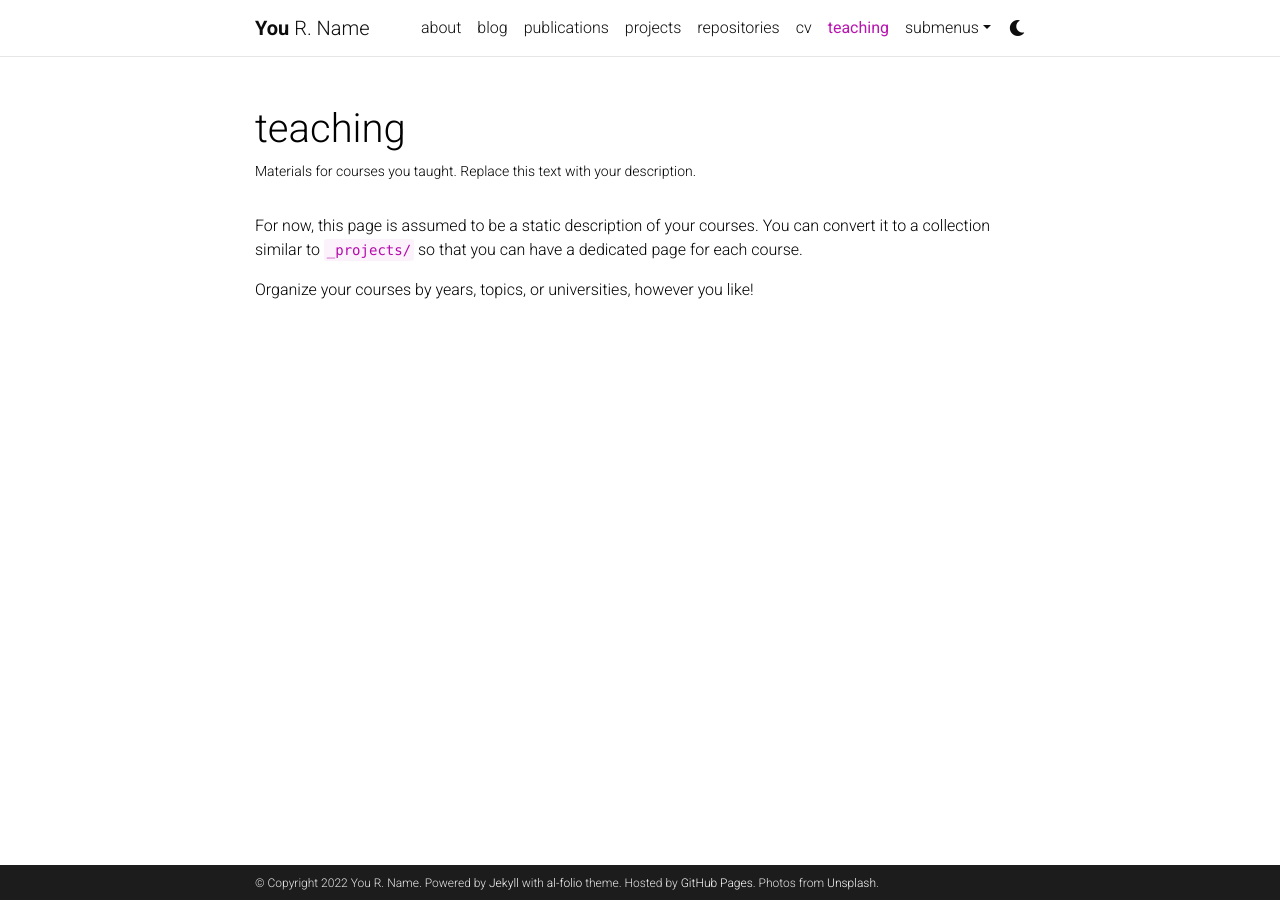
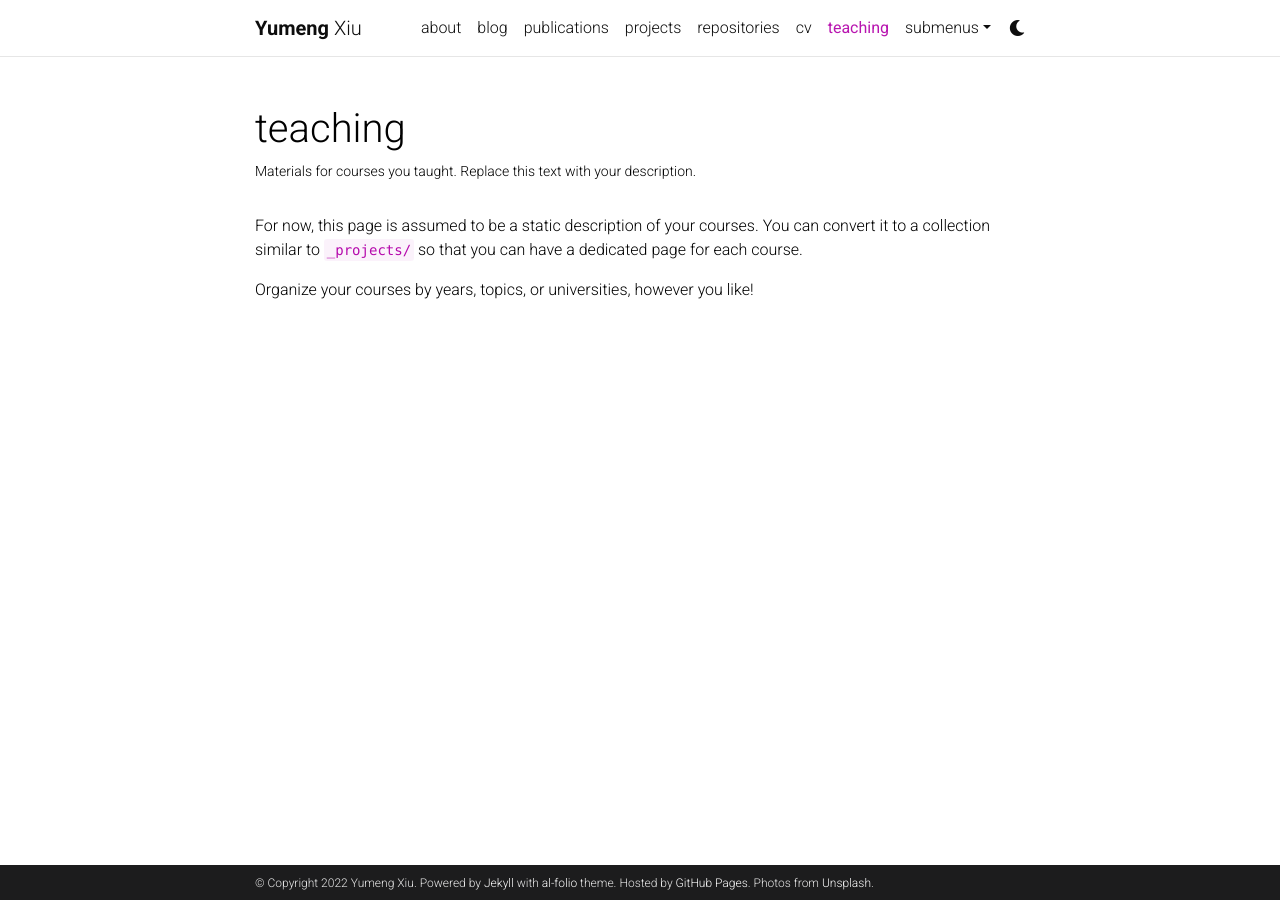
Before and after one commit to YumengXiu/yumengxiu.github.io, a Jekyll site: the page built from _pages/teaching.md, in a window 1280 px wide. Built offline with Jekyll 4.4.1, drawn with Linux system fonts in a browser that asks for light colours; comment, search, counter and statistics services are not loaded; a style sheet for code colours, icons or effects is not loaded.

Commit message:
Update _config.yml

```diff
--- a/_config.yml
+++ b/_config.yml
@@ -3,10 +3,10 @@
 # -----------------------------------------------------------------------------
 
 title: blank # the website title (if blank, full name will be used instead)
-first_name: You
-middle_name: R.
-last_name: Name
-email: you@example.com
+first_name: Yumeng
+middle_name:
+last_name: Xiu
+email: yxiu2@andrew.cmu.edu
 description: > # the ">" symbol means to ignore newlines until "footer_text:"
   A simple, whitespace theme for academics. Based on [*folio](https://github.com/bogoli/-folio) design.
 footer_text: >
@@ -18,8 +18,8 @@ keywords: jekyll, jekyll-theme, academic-website, portfolio-website  # add your
 lang: en # the language of your site (for example: en, fr, cn, ru, etc.)
 icon: ⚛️  # the emoji used as the favicon (alternatively, provide image name in /assets/img/)
 
-url: https://alshedivat.github.io # the base hostname & protocol for your site
-baseurl: /al-folio # the subpath of your site, e.g. /blog/
+url: https://YumengXiu.github.io # the base hostname & protocol for your site
+baseurl: /yumengxiu.github.io # the subpath of your site, e.g. /blog/
 last_updated: false # set to true if you want to display last updated in the footer
 impressum_path:  # set to path to include impressum link in the footer, use the same path as permalink in a page, helps to conform with EU GDPR
 
```
